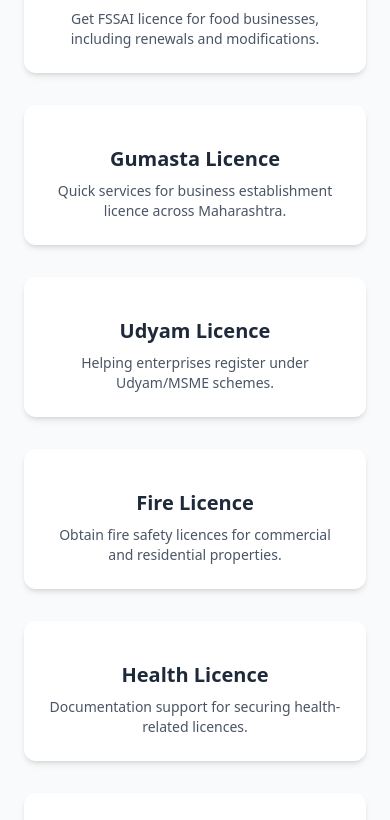
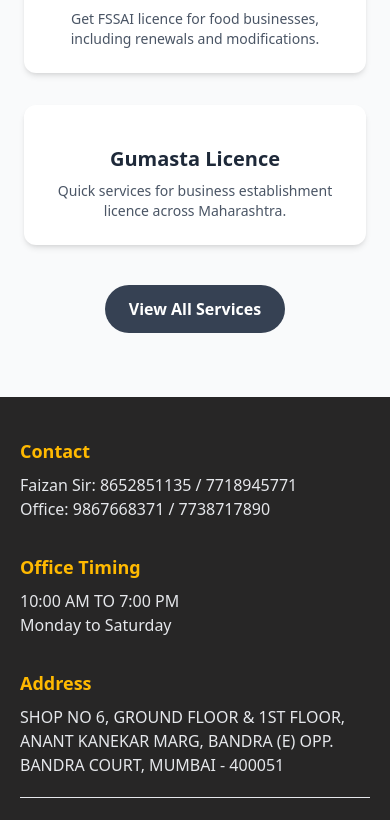
Before and after one commit to azlanjamshed/GLOBAL-SERVICES-LEGAL-ASSOCIATES, a React (Vite) app: page / in a window 390 px wide. Shown: the part 1002-1822 px from the top of the page. Built offline with nearby package versions, Linux system fonts and the light colour scheme.

Commit message:
chane serives count on home page on diplay size

```diff
--- a/src/components/HomeService.jsx
+++ b/src/components/HomeService.jsx
@@ -1,22 +1,37 @@
-import React from "react";
+import React, { useState, useEffect } from "react";
 import { services } from "../data/serviceData";
 import { Link } from "react-router-dom";
 import Title from "../components/Title";
 
 const HomeServices = () => {
+  const [visibleCount, setVisibleCount] = useState(8);
+
+  useEffect(() => {
+    const updateCount = () => {
+      if (window.innerWidth < 640) {
+        setVisibleCount(4);
+      } else {
+        setVisibleCount(8);
+      }
+    };
+
+    updateCount();
+    window.addEventListener("resize", updateCount);
+
+    return () => window.removeEventListener("resize", updateCount);
+  }, []);
   return (
     <div className="w-full bg-gray-50 py-16 px-6 md:px-20">
       <div className="text-3xl md:text-4xl font-bold text-center text-gray-800 mb-12">
         <Title text1={"Our"} text2={"Services"} />
       </div>
 
-      <div className="grid gap-8  sm:grid-cols-2 lg:grid-cols-4">
-        {services.slice(0, 8).map((service, index) => (
+      <div className="grid gap-8  sm:grid-cols-2  lg:grid-cols-4">
+        {services.slice(0, visibleCount).map((service, index) => (
           <div
             key={index}
             className="bg-white p-6 rounded-xl shadow-md hover:shadow-2xl hover:shadow-gray-600 transition-all duration-300 text-center flex flex-col items-center"
           >
-            {/* {service.icon} */}
             <h3 className="mt-4 text-xl font-semibold text-gray-800">
               {service.title}
             </h3>
@@ -25,7 +40,6 @@ const HomeServices = () => {
         ))}
       </div>
 
-      {/* View All Button */}
       <div className="mt-10 flex justify-center">
         <Link
           to="/services"
--- a/src/components/Navbar.jsx
+++ b/src/components/Navbar.jsx
@@ -18,11 +18,6 @@ const Navbar = () => {
       <h1 className="text-xs sm:text-sm md:text-xl lg:text-3xl font-black text-center flex-1">
         GLOBAL SERVICES & LEGAL ASSOCIATES
       </h1>
-
-      {/* Optional button */}
-      {/* <button className="bg-white text-gray-900 px-3 py-1 md:px-4 md:py-2 rounded-full hidden md:block">
-    Contact US
-  </button> */}
     </nav>
   );
 };
```
